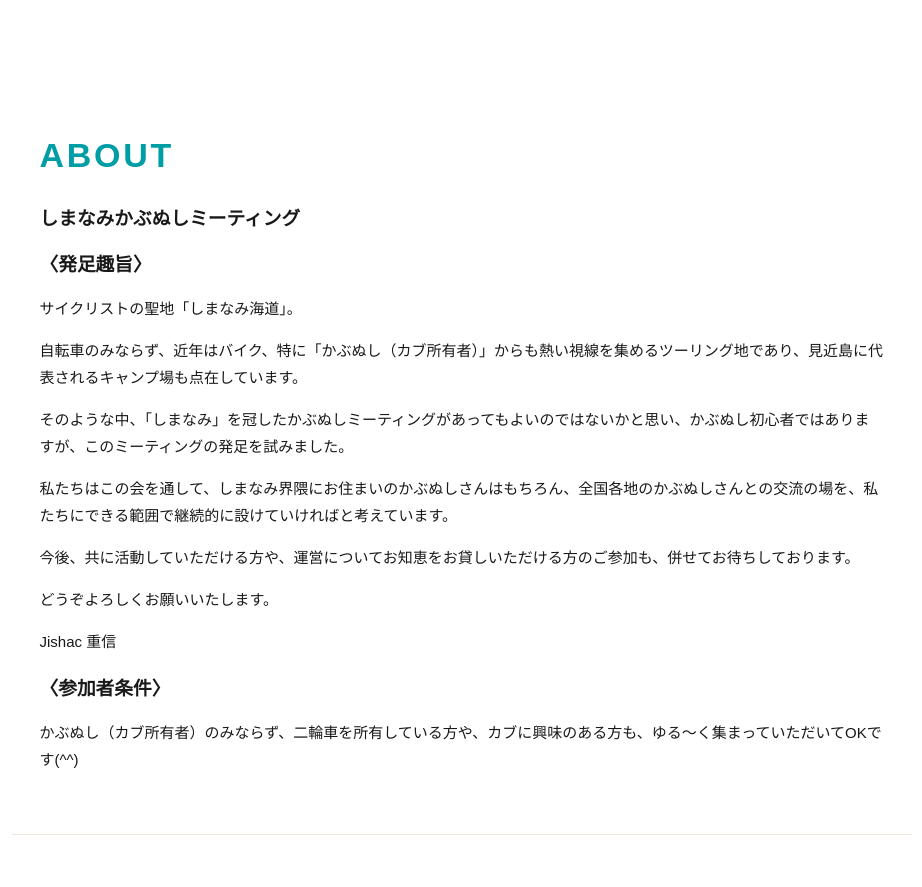
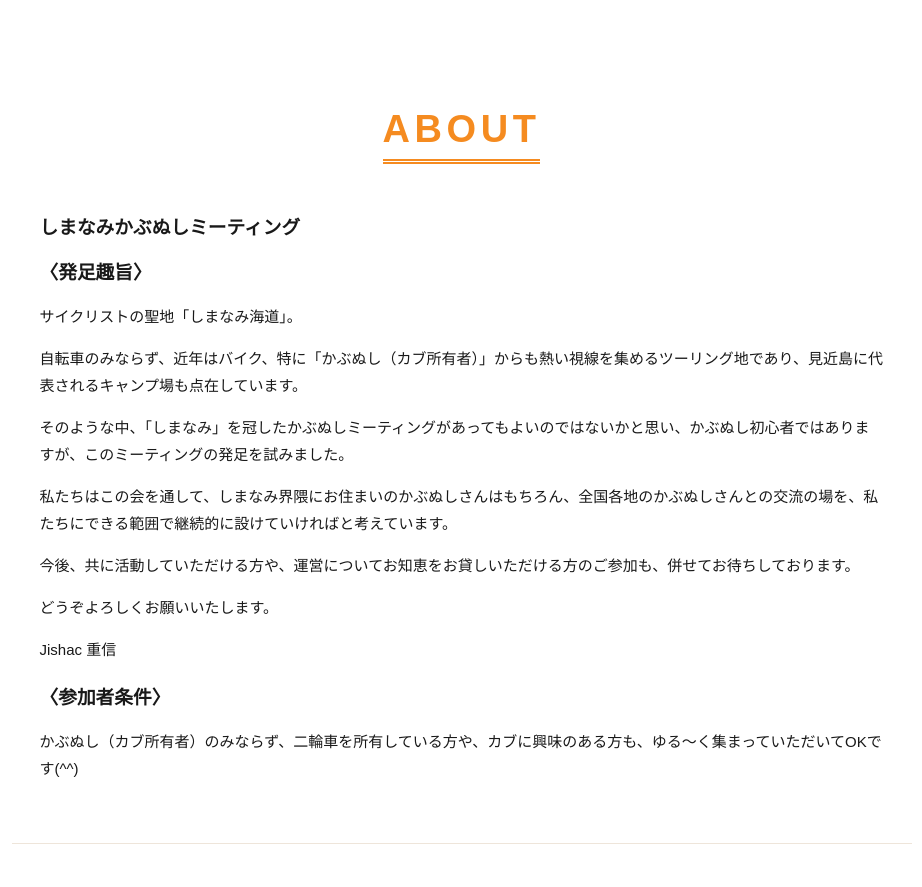
Before and after one commit to RuiSige/shimanami-cubnushi, a plain HTML site: page index.html in a window 1280 px wide. Shown: the part 1502-2389 px from the top of the page, without its empty margins (291-1213 px from the left). Drawn offline with Linux system fonts and the light colour scheme.

Commit message:
Update style.css

```diff
--- a/style.css
+++ b/style.css
@@ -196,3 +196,16 @@ footer { text-align: center; padding: 35px 12px; font-size: 12px; color: #755b45
   .contact-section h2 { margin-bottom: 40px; }
   .contact-illustration { width: min(88%, 330px); margin-top: 46px; }
 }
+
+/* ABOUTの見出しをCONTACTと統一 */
+#about > h2 {
+  color: #f58b20;
+  font-size: clamp(28px, 3vw, 38px);
+  font-weight: 900;
+  letter-spacing: 0.12em;
+  text-align: center;
+  width: fit-content;
+  margin: 0 auto 48px;
+  padding-bottom: 8px;
+  border-bottom: 5px double #f58b20;
+}
```
